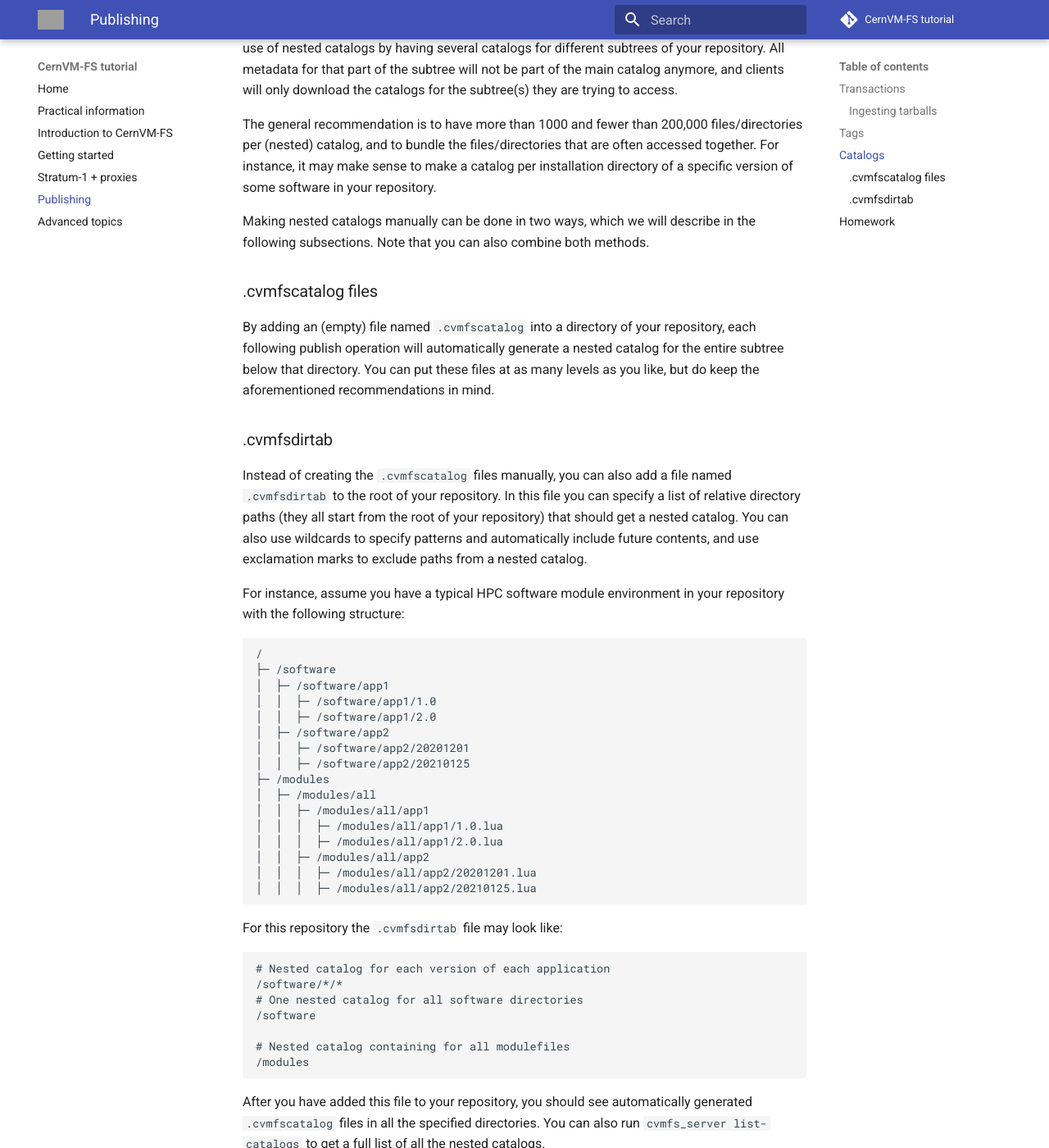
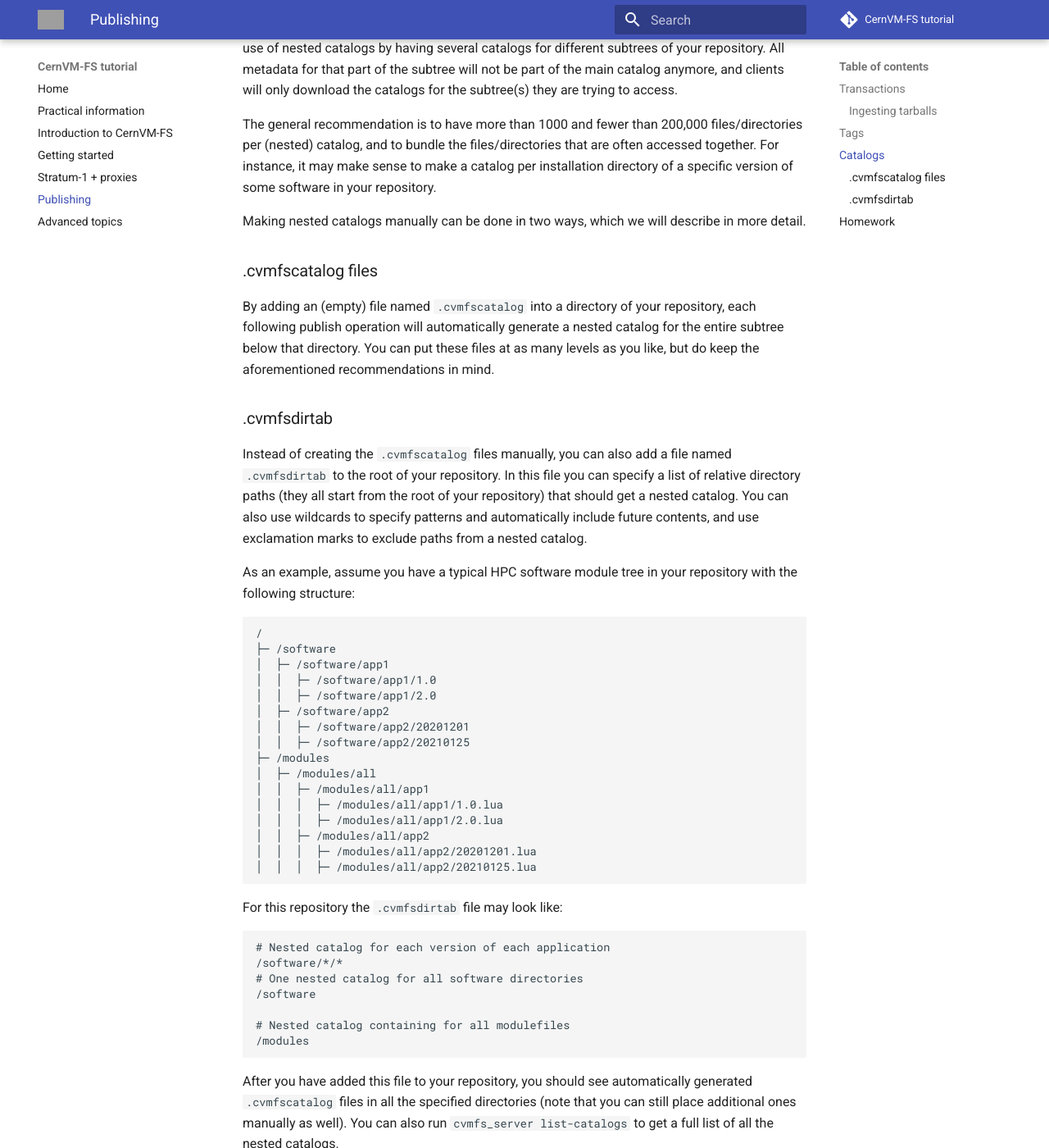
Before and after one commit to cvmfs-contrib/cvmfs-tutorial-2021, an MkDocs documentation site: the page built from docs/04_publishing.md, in a window 1280 px wide and 1400 px high, scrolled down 1934 px. Shown: the whole window at 82% size. Built offline with MkDocs 1.6.1 and Material for MkDocs 9.7.7, drawn with Linux system fonts in a browser that asks for light colours; comment, search, counter and statistics services are not loaded; grey boxes are pictures that could not be loaded.

Commit message:
small improvements to catalog section

````diff
--- a/docs/04_publishing.md
+++ b/docs/04_publishing.md
@@ -62,7 +62,7 @@ As this catalog can quickly become quite large when you start adding more and mo
 
 The general recommendation is to have more than 1000 and fewer than 200,000 files/directories per (nested) catalog, and to bundle the files/directories that are often accessed together. For instance, it may make sense to make a catalog per installation directory of a specific version of some software in your repository.
 
-Making nested catalogs manually can be done in two ways, which we will describe in the following subsections. Note that you can also combine both methods.
+Making nested catalogs manually can be done in two ways, which we will describe in more detail.
 
 ### .cvmfscatalog files
 By adding an (empty) file named `.cvmfscatalog` into a directory of your repository, each following publish operation will automatically generate a nested catalog for the entire subtree below that directory. You can put these files at as many levels as you like, but do keep the aforementioned recommendations in mind.
@@ -70,7 +70,7 @@ By adding an (empty) file named `.cvmfscatalog` into a directory of your reposit
 ### .cvmfsdirtab
 Instead of creating the `.cvmfscatalog` files manually, you can also add a file named `.cvmfsdirtab` to the root of your repository. In this file you can specify a list of relative directory paths (they all start from the root of your repository) that should get a nested catalog. You can also use wildcards to specify patterns and automatically include future contents, and use exclamation marks to exclude paths from a nested catalog.
 
-For instance, assume you have a typical HPC software module environment in your repository with the following structure:
+As an example, assume you have a typical HPC software module tree in your repository with the following structure:
 ```
 /
 ├─ /software
@@ -101,7 +101,7 @@ For this repository the `.cvmfsdirtab` file may look like:
 /modules
 ```
 
-After you have added this file to your repository, you should see automatically generated `.cvmfscatalog` files in all the specified directories. You can also run `cvmfs_server list-catalogs` to get a full list of all the nested catalogs.
+After you have added this file to your repository, you should see automatically generated `.cvmfscatalog` files in all the specified directories (note that you can still place additional ones manually as well). You can also run `cvmfs_server list-catalogs` to get a full list of all the nested catalogs.
 
 
 ## Homework
````
